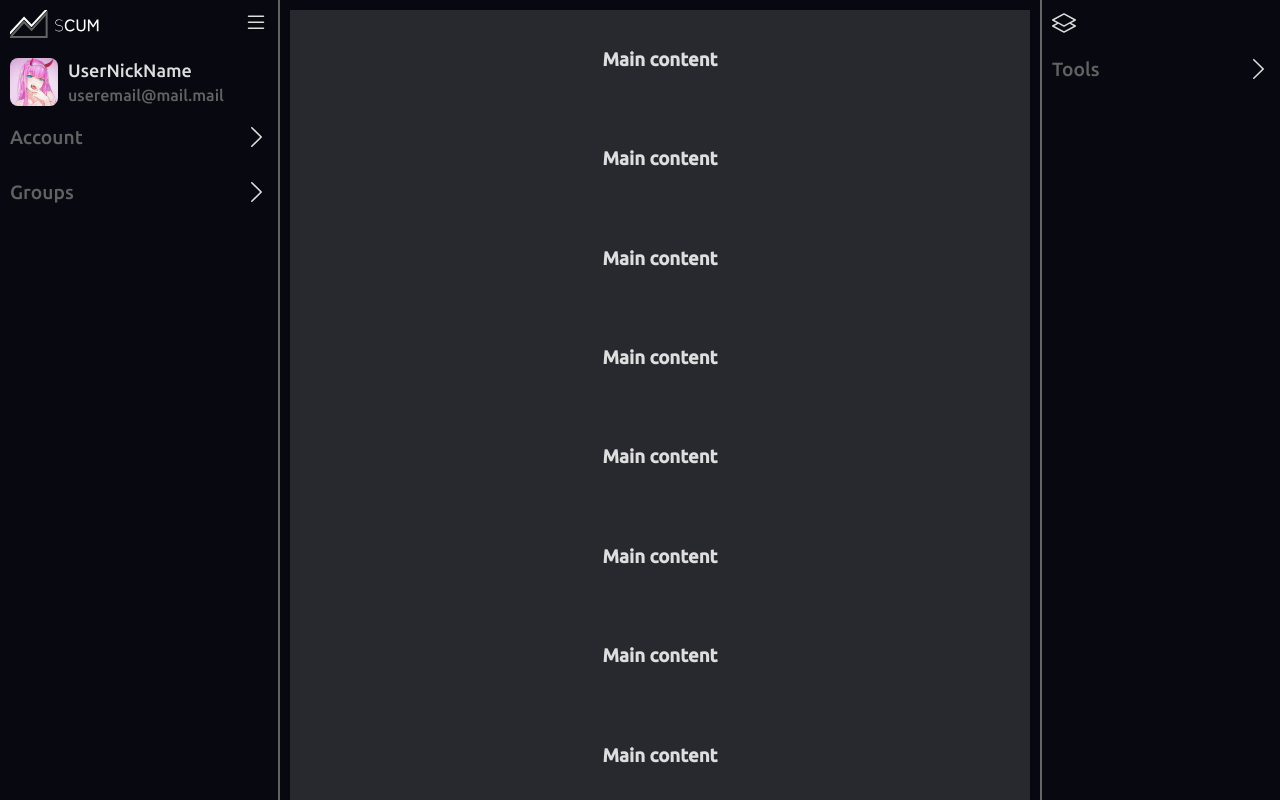
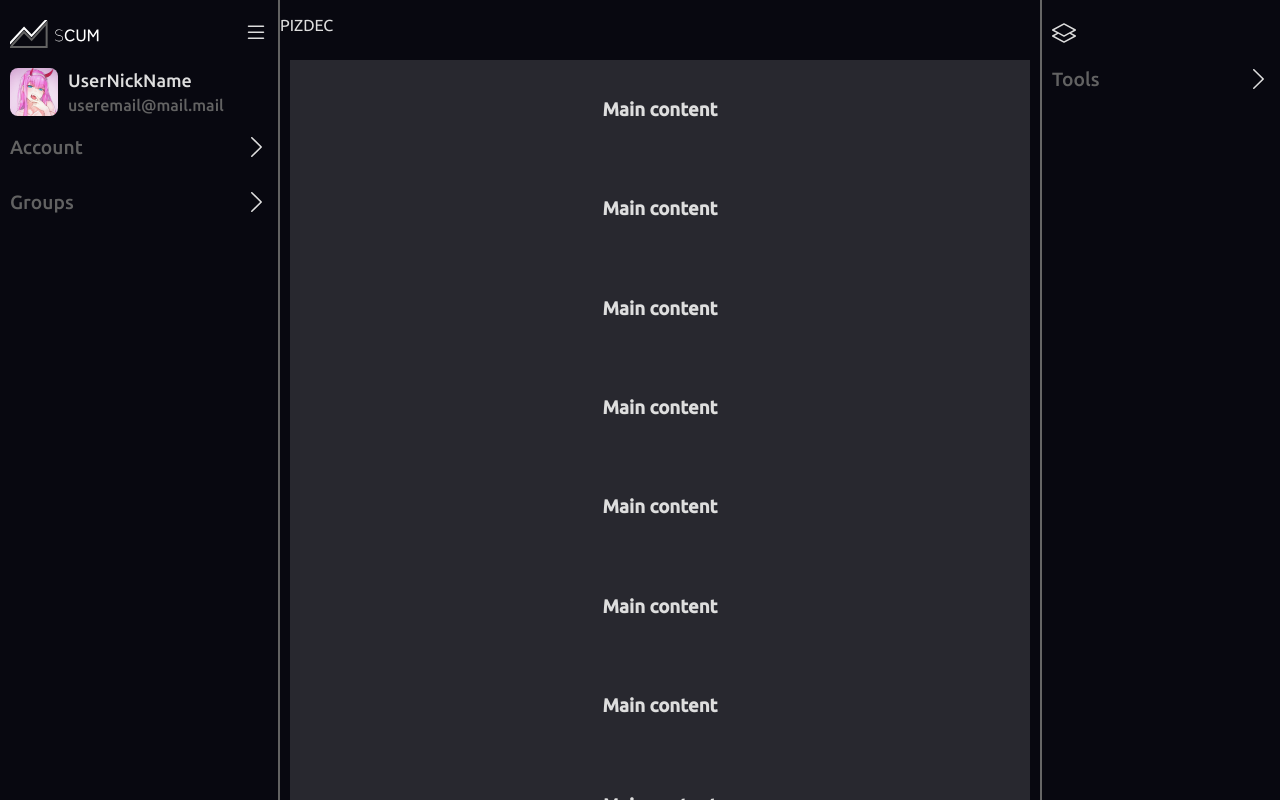
Before and after one commit to Danzo0l/dashboard, a React (Create React App) app: page / in a window 1280 px wide. Built offline with nearby package versions, Linux system fonts and the light colour scheme.

Commit message:
That's all

```diff
--- a/src/App.tsx
+++ b/src/App.tsx
@@ -2,6 +2,7 @@
 import "./App.scss";
 
 function App() {
+  console.log("App --> rendered");
   return (
     <div className="App">
       <article>
--- a/src/Dashboard/components/Head/Head.module.scss
+++ b/src/Dashboard/components/Head/Head.module.scss
@@ -1,5 +1,6 @@
 .head {
   min-height: 48px;
+  padding-top: 10px;
   display: flex;
   align-items: center;
   justify-content: space-between;
--- a/src/Dashboard/components/Sidebar/index.tsx
+++ b/src/Dashboard/components/Sidebar/index.tsx
@@ -1,39 +1,29 @@
 // import npm libs
 import { useContext } from "react";
-import { useSelector, useDispatch } from "react-redux";
 // import local libs
 import Account from "../Account";
 import Head from "../Head";
 import GroupList from "../GroupList/idnex";
-import { BarContext, SidebarVisible, ToolbarVisible } from "../../index";
+import { SidebarVisible } from "../../index";
 // import styles and img
 import styles from "./Sidebar.module.scss";
-import { setSidebarIsVisible } from "../../../redux/slices/dashboardSlice";
 
 const Sidebar = () => {
-
-  const {value, setValue} = useContext(SidebarVisible)
-
-  const sidebarActive = useSelector(
-    (state: any) => state.dasboardSlice.sidebarIsVisible
-  );
-  const dispatch = useDispatch();
+  const { value, setValue } = useContext(SidebarVisible);
 
   console.log("Sidebar --> rendered");
   // useMedia
   return (
     <aside
       className={
-        sidebarActive
-          ? styles.sidebar + " " + styles.sidebarActive
-          : styles.sidebar
+        value ? styles.sidebar + " " + styles.sidebarActive : styles.sidebar
       }
     >
       <Head
         logo={true}
         icon={true}
-        currentState={sidebarActive}
-        setCurrentState={(a) => setValue(false)}
+        currentState={value}
+        setCurrentState={() => setValue(!value)}
       />
       <Account />
       <GroupList count={5} title="Account" />
--- a/src/Dashboard/components/Toolbar/index.tsx
+++ b/src/Dashboard/components/Toolbar/index.tsx
@@ -1,28 +1,27 @@
 // import npm libs
-import { useState } from "react";
+import { useContext } from "react";
 // import local libs
 import Head from "../Head";
+import { ToolbarVisible } from "../../index";
 // import styles
 import styles from "./Toolbar.module.scss";
 import GroupList from "../GroupList/idnex";
 
 const Toolbar = () => {
-  const [toolbarActive, setToolbarActive] = useState<boolean>(true);
+  const { value, setValue } = useContext(ToolbarVisible);
   console.log("Toolbar --> rendered");
 
   return (
     <aside
       className={
-        toolbarActive
-          ? styles.toolbar + " " + styles.toolbarActive
-          : styles.toolbar
+        value ? styles.toolbar + " " + styles.toolbarActive : styles.toolbar
       }
     >
       <Head
         logo={false}
         icon={false}
-        currentState={toolbarActive}
-        setCurrentState={setToolbarActive}
+        currentState={value}
+        setCurrentState={() => setValue(!value)}
       />
       <GroupList count={8} title="Tools" />
     </aside>
--- a/src/Dashboard/index.tsx
+++ b/src/Dashboard/index.tsx
@@ -7,10 +7,6 @@ import Sidebar from "./components/Sidebar";
 import Toolbar from "./components/Toolbar";
 // import styles
 import "./Dashboard.scss";
-
-interface Props {
-  children: JSX.Element;
-}
 
 export interface BarContext {
   value: boolean;
@@ -27,22 +23,28 @@ export const ToolbarVisible = createContext<BarContext>({
   setValue: useState,
 });
 
-const Dashboard = (props: Props) => {
+const Dashboard = (props: any) => {
   const [toolbarVisible, setToolbarVisible] = useState<boolean>(true);
   const [sidebarVisible, setSidebarVisible] = useState<boolean>(true);
 
   return (
     <div className="root">
       <BrowserRouter>
-        <ToolbarVisible.Provider value={{value: toolbarVisible, setValue: setToolbarVisible}}>
-          <SidebarVisible.Provider value={{value: sidebarVisible, setValue: setSidebarVisible}}>
-            {sidebarVisible? <Sidebar /> : null}
+        <ToolbarVisible.Provider
+          value={{ value: toolbarVisible, setValue: setToolbarVisible }}
+        >
+          <SidebarVisible.Provider
+            value={{ value: sidebarVisible, setValue: setSidebarVisible }}
+          >
+            <Sidebar />
+            {/* {sidebarVisible ? <Sidebar /> : null} */}
             <main>
               <Routes>
                 <Route path="/" element={props.children} />
               </Routes>
             </main>
-            {toolbarVisible? <Toolbar/> : null}
+            <Toolbar />
+            {/* {toolbarVisible ? <Toolbar /> : null} */}
           </SidebarVisible.Provider>
         </ToolbarVisible.Provider>
       </BrowserRouter>
@@ -51,3 +53,4 @@ const Dashboard = (props: Props) => {
 };
 
 export default Dashboard;
+export { Toolbar, Sidebar };
--- a/src/index.tsx
+++ b/src/index.tsx
@@ -1,26 +1,23 @@
 // import npm lib
-import { Provider } from "react-redux";
 import React from "react";
 import ReactDOM from "react-dom/client";
 // import local lib
 import reportWebVitals from "./reportWebVitals";
 import App from "./App";
 import Dashboard from "./Dashboard";
-import { store } from "./redux/store";
 // import styles
 import "./index.scss";
 
 const root = ReactDOM.createRoot(
   document.getElementById("root") as HTMLElement
 );
-console.log("Index");
+console.log("index");
 root.render(
   <React.StrictMode>
-    <Provider store={store}>
-      <Dashboard>
-        <App />
-      </Dashboard>
-    </Provider>
+    <Dashboard>
+      <p>PIZDEC</p>
+      <App />
+    </Dashboard>
   </React.StrictMode>
 );
 
```
